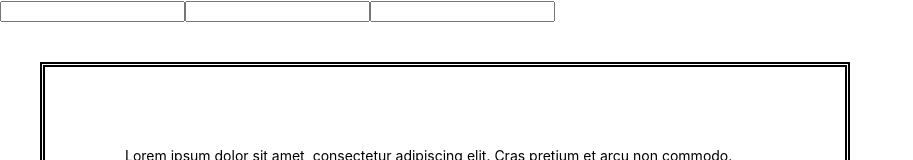
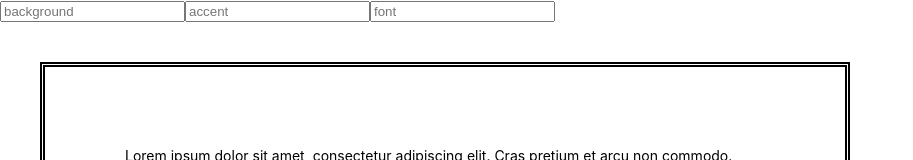
Before and after one commit to PeterCrosta/color-compare, a React (Create React App) app: page / in a window 1280 px wide. Shown: the top 160 px of the page, without its empty margins (0-913 px from the left). Built offline with nearby package versions, Linux system fonts and the light colour scheme.

Commit message:
added placeholders

```diff
--- a/src/App.js
+++ b/src/App.js
@@ -35,16 +35,19 @@ function App() {
           <input
             type='text'
             value={background}
+            placeholder='background'
             onChange={(e) => setBackground(e.target.value)} />
 
           <input
             type='text'
             value={accent}
+            placeholder='accent'
             onChange={(e) => setAccent(e.target.value)} />
 
           <input
           type='text'
           value={font}
+          placeholder='font'
           onChange={(e) => setFont(e.target.value)} />
 
         </div>
```
